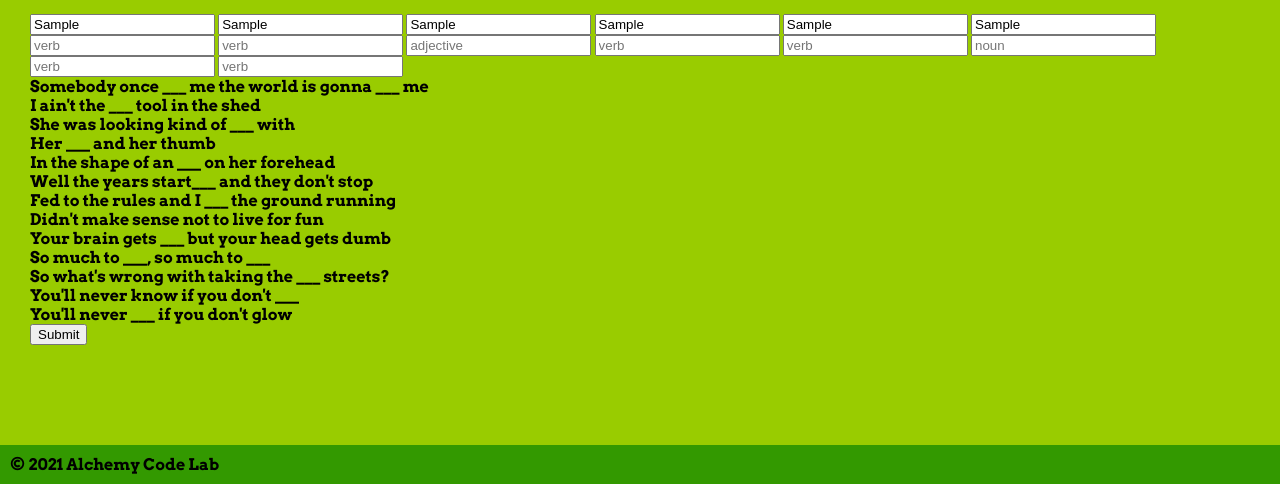
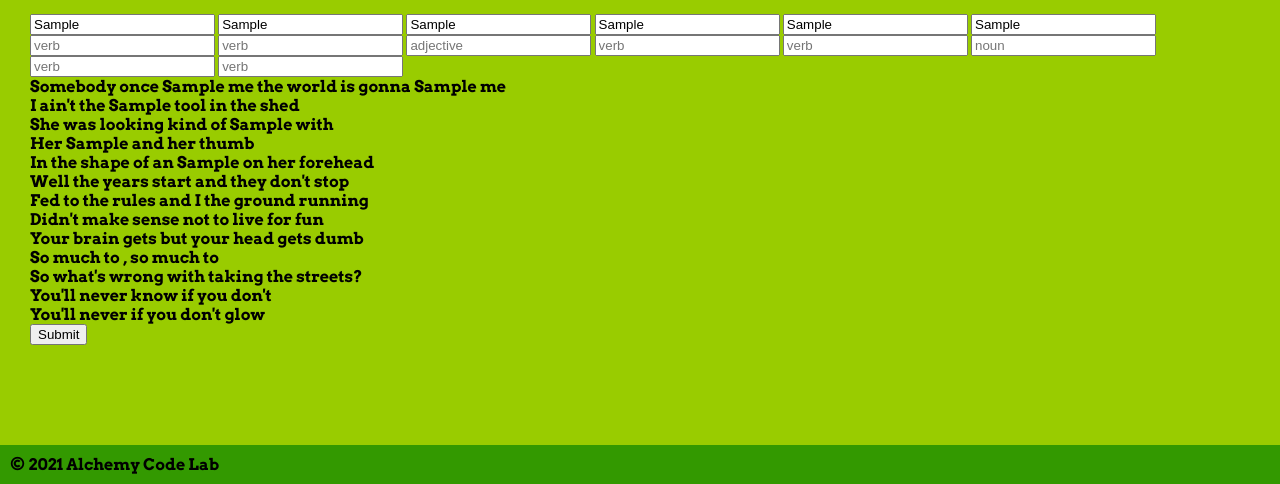
Before and after one commit to Kyra-christensen/MOB-madlib, a plain HTML site: page index.html in a window 1280 px wide. Both pictures are taken after typing "Sample", "Sample", "Sample", "Sample", "Sample", "Sample" into the empty fields and a click on the button "Submit". Shown: the part 316-800 px from the top of the page. Drawn offline with Linux system fonts and the light colour scheme; a web font is replaced by a local one.

Commit message:
clicking the button reveals the lyrics and inserts the inputs

```diff
--- a/app.js
+++ b/app.js
@@ -8,6 +8,9 @@
     // do any needed work with the value(s)
     // update DOM to reflect new value(s)
 const submitButton = document.getElementById('submit');
+const hidden = document.getElementById('hidden');
+
+// inputs
 const verb1 = document.getElementById('verb1');
 const verb2 = document.getElementById('verb2');
 const adj1 = document.getElementById('adj1');
@@ -23,8 +26,66 @@ const noun3 = document.getElementById('noun3');
 const verb7 = document.getElementById('verb7');
 const verb8 = document.getElementById('verb8');
 
+// outputs
+const verb1Display = document.getElementById('verb1-display');
+const verb2Display = document.getElementById('verb2-display');
+const adj1Display = document.getElementById('adj1-display');
+const adj2Display = document.getElementById('adj2-display');
+const noun1Display = document.getElementById('noun1-display');
+const noun2Display = document.getElementById('noun2-display');
+const verb3Display = document.getElementById('verb3-display');
+const verb4Display = document.getElementById('verb4-display');
+const adj3Display = document.getElementById('adj3-display');
+const verb5Display = document.getElementById('verb5-display');
+const verb6Display = document.getElementById('verb6-display');
+const noun3Display = document.getElementById('noun3-display');
+const verb7Display = document.getElementById('verb7-display');
+const verb8Display = document.getElementById('verb8-display');
+
+console.log(verb1Display, verb2Display, verb3Display, verb4Display, verb5Display, verb6Display, verb7Display, verb8Display, adj1Display, adj2Display, adj3Display, noun1Display, noun2Display, noun3Display);
 
 submitButton.addEventListener('click', () => {
+    const verb1New = verb1.value;
+    verb1Display.textContent = verb1New;
 
+    const verb2New = verb2.value;
+    verb2Display.textContent = verb2New;
 
-})
+    const adj1New = adj1.value;
+    adj1Display.textContent = adj1New;
+
+    const adj2New = adj2.value;
+    adj2Display.textContent = adj2New;
+
+    const noun1New = noun1.value;
+    noun1Display.textContent = noun1New;
+
+    const noun2New = noun2.value;
+    noun2Display.textContent = noun2New;
+
+    const verb3New = verb3.value;
+    verb3Display.textContent = verb3New;
+
+    const verb4New = verb4.value;
+    verb4Display.textContent = verb4New;
+
+    const adj3New = adj3.value;
+    adj3Display.textContent = adj3New;
+
+    const verb5New = verb5.value;
+    verb5Display.textContent = verb5New;
+
+    const verb6New = verb6.value;
+    verb6Display.textContent = verb6New;
+
+    const noun3New = noun3.value;
+    noun3Display.textContent = noun3New;
+
+    const verb7New = verb7.value;
+    verb7Display.textContent = verb7New;
+
+    const verb8New = verb8.value;
+    verb8Display.textContent = verb8New;
+
+    hidden.style.color = 'black';
+});
--- a/index.html
+++ b/index.html
@@ -19,7 +19,7 @@
     </header>
 
     <main>
-        <div>
+        <div class="lib">
             <input placeholder="verb" id="verb1">
             <input placeholder="verb" id="verb2">
             <input placeholder="adjective" id="adj1">
@@ -37,33 +37,33 @@
 
         </div>
 
-        <p class="hidden">
-            Somebody once <span id="verb1" class="lib">___</span> me the world is
-            gonna <span id="verb2" class="lib">___</span> me
+        <p id="hidden" class="hidden">
+            Somebody once <span id="verb1-display">___</span> me the world is
+            gonna <span id="verb2-display" >___</span> me
             <br>
-            I ain't the <span id="adj1" class="lib">___</span> tool in the shed
+            I ain't the <span id="adj1-display" >___</span> tool in the shed
             <br>
-            She was looking kind of <span id="adj2" class="lib">___</span> with
+            She was looking kind of <span id="adj2-display" >___</span> with
             <br>
-            Her <span id="noun1" class="lib">___</span> and her thumb
+            Her <span id="noun1-display" >___</span> and her thumb
             <br>
-            In the shape of an <span id="noun2" class="lib">___</span> on her forehead
+            In the shape of an <span id="noun2-display" >___</span> on her forehead
             <br>
-            Well the years start<span id="verb3" class="lib">___</span> and they don't stop
+            Well the years start<span id="verb3-display" >___</span> and they don't stop
             <br>
-            Fed to the rules and I <span id="verb4" class="lib">___</span> the ground running
+            Fed to the rules and I <span id="verb4-display" >___</span> the ground running
             <br>
             Didn't make sense not to live for fun
             <br>
-            Your brain gets <span id="adj3" class="lib">___</span> but your head gets dumb
+            Your brain gets <span id="adj3-display" >___</span> but your head gets dumb
             <br>
-            So much to <span id="verb5" class="lib">___</span>, so much to <span id="verb6" class="lib">___</span>
+            So much to <span id="verb5-display" >___</span>, so much to <span id="verb6-display" >___</span>
             <br>
-            So what's wrong with taking the <span id="noun3" class="lib">___</span> streets?
+            So what's wrong with taking the <span id="noun3-display" >___</span> streets?
             <br>
-            You'll never know if you don't <span id="verb7" class="lib">___</span>
+            You'll never know if you don't <span id="verb7-display" >___</span>
             <br>
-            You'll never <span id="verb8" class="lib">___</span> if you don't glow
+            You'll never <span id="verb8-display" >___</span> if you don't glow
         </p>
 
         <button id="submit">Submit</button>
--- a/styles/styles.css
+++ b/styles/styles.css
@@ -46,3 +46,7 @@ hitting submit will change the font color with addEventListener */
 .lib {
     font-family: 'Arvo', 'Fredoka One', 'Skranji';
 }
+
+.hidden {
+    color: #99CC00;
+}
```
